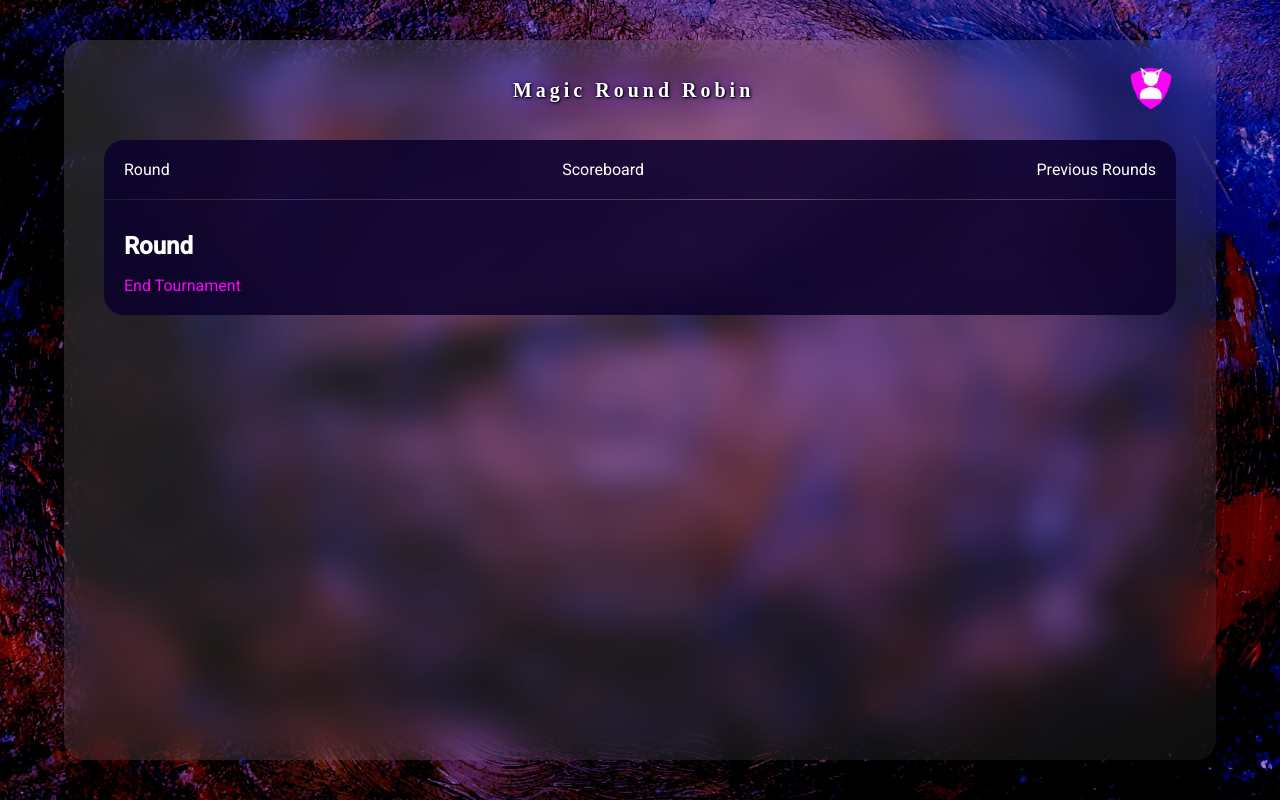
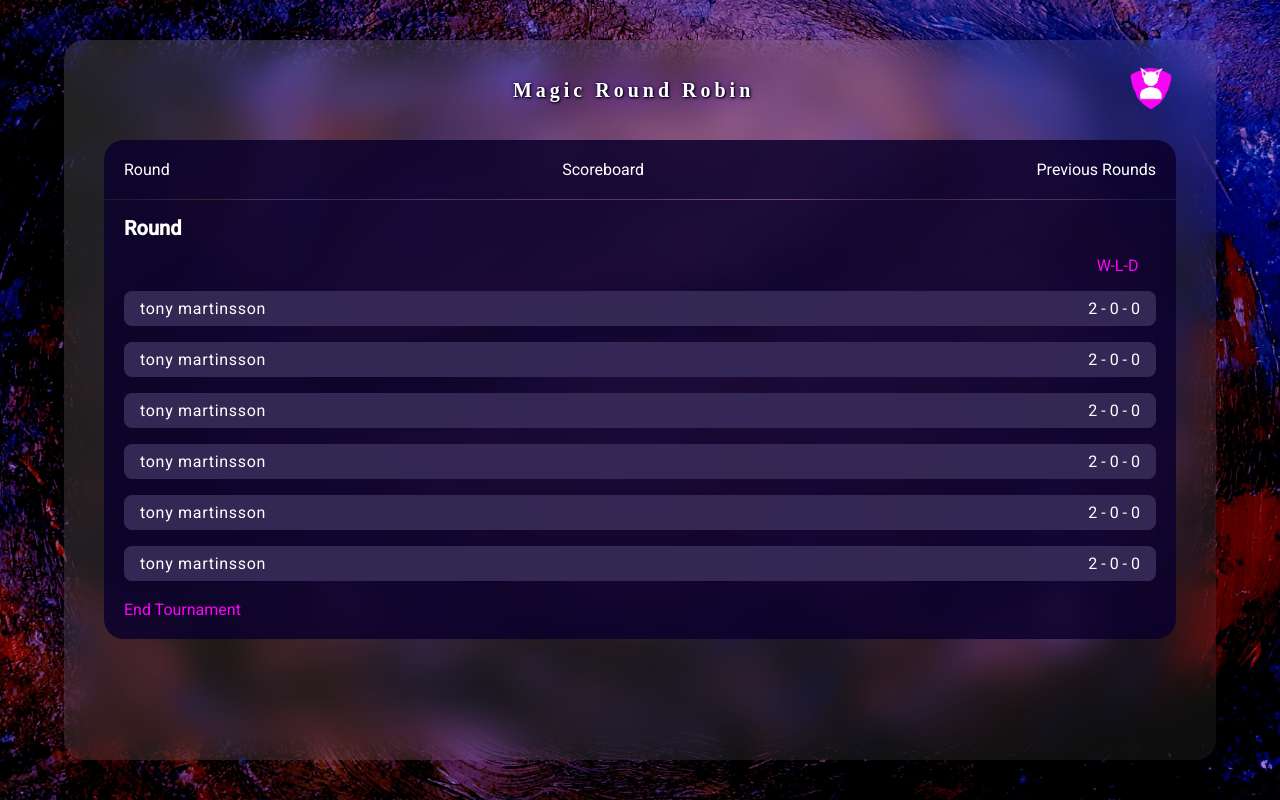
Before and after one commit to olofWallgren/RoundRobinApp, a React (Create React App) app: page /current-tournament/previous-rounds in a window 1280 px wide. Built offline with nearby package versions, Linux system fonts and the light colour scheme; a web font is replaced by a local one.

Commit message:
Added content and layout

```diff
--- a/src/routes/previous-rounds/index.tsx
+++ b/src/routes/previous-rounds/index.tsx
@@ -2,35 +2,74 @@ import * as React from "react";
 import "../../layout/container.css";
 import "../../layout/gameContainer.css";
 import "../../layout/primaryBtn.css";
-import "../../layout/secondaryBtn.css";
+import "../previous-rounds/previousRounds.css";
 import NavigationBar from "../../components/NavigationBar";
 import { Divider } from "@mui/material";
-import { CSSProperties } from "react";
 import { Link } from "react-router-dom";
+import OutputBarPrevRounds from "../../components/OutputBarPrevRounds";
 
 const PreviousRounds = () => (
   <div className="container">
     <NavigationBar />
     <Divider />
     <div className="gameContainer">
-      <div style={{ paddingTop: "2rem" }}>
-        <h2 style={{ margin: "0" }}>Round</h2>
+      <div className="rounds__scrollBox">
+        <div className="rounds__headingContainer">
+          <h1 className="rounds__heading rounds--noMargin">Round</h1>
+        </div>
+        <div className="rounds__textContainer">
+          <p className="rounds__text">W-L-D</p>
+        </div>
+
+        <OutputBarPrevRounds
+          player={"tony martinsson"}
+          roundResult={"2 - 0 - 0"}
+        />
+        <OutputBarPrevRounds
+          player={"tony martinsson"}
+          roundResult={"2 - 0 - 0"}
+        />
+        <OutputBarPrevRounds
+          player={"tony martinsson"}
+          roundResult={"2 - 0 - 0"}
+        />
+        <OutputBarPrevRounds
+          player={"tony martinsson"}
+          roundResult={"2 - 0 - 0"}
+        />
+        <OutputBarPrevRounds
+          player={"tony martinsson"}
+          roundResult={"2 - 0 - 0"}
+        />
+        <OutputBarPrevRounds
+          player={"tony martinsson"}
+          roundResult={"2 - 0 - 0"}
+        />
+        <OutputBarPrevRounds
+          player={"tony martinsson"}
+          roundResult={"2 - 0 - 0"}
+        />
+        <OutputBarPrevRounds
+          player={"tony martinsson"}
+          roundResult={"2 - 0 - 0"}
+        />
+        <OutputBarPrevRounds
+          player={"tony martinsson"}
+          roundResult={"2 - 0 - 0"}
+        />
+        <OutputBarPrevRounds
+          player={"tony martinsson"}
+          roundResult={"2 - 0 - 0"}
+        />
       </div>
-      <div style={homeLinkContainer}>
-        <Link to="/" style={linkStyle}>End Tournament</Link>
+
+      <div className="rounds__linkContainer">
+        <Link to="/" className="rounds__link">
+          End Tournament
+        </Link>
       </div>
     </div>
   </div>
 );
 
-const homeLinkContainer: CSSProperties = {
-  marginTop: "1rem",
-  marginBottom: "0",
-};
-const linkStyle: CSSProperties = {
-  color: "#FA04F6",
-  cursor: "pointer",
-  textDecoration: "none",
-};
-
 export default PreviousRounds;
```
